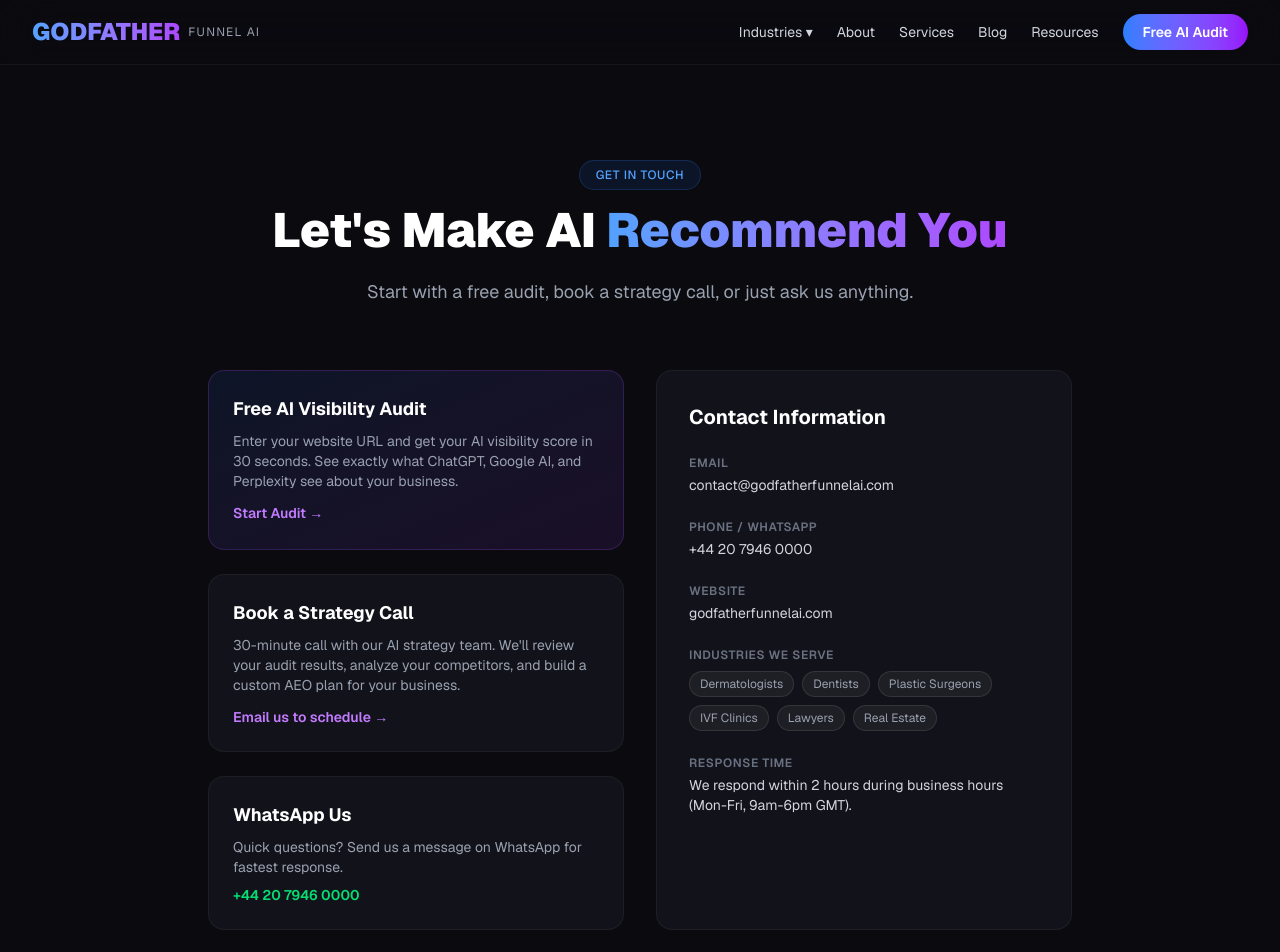
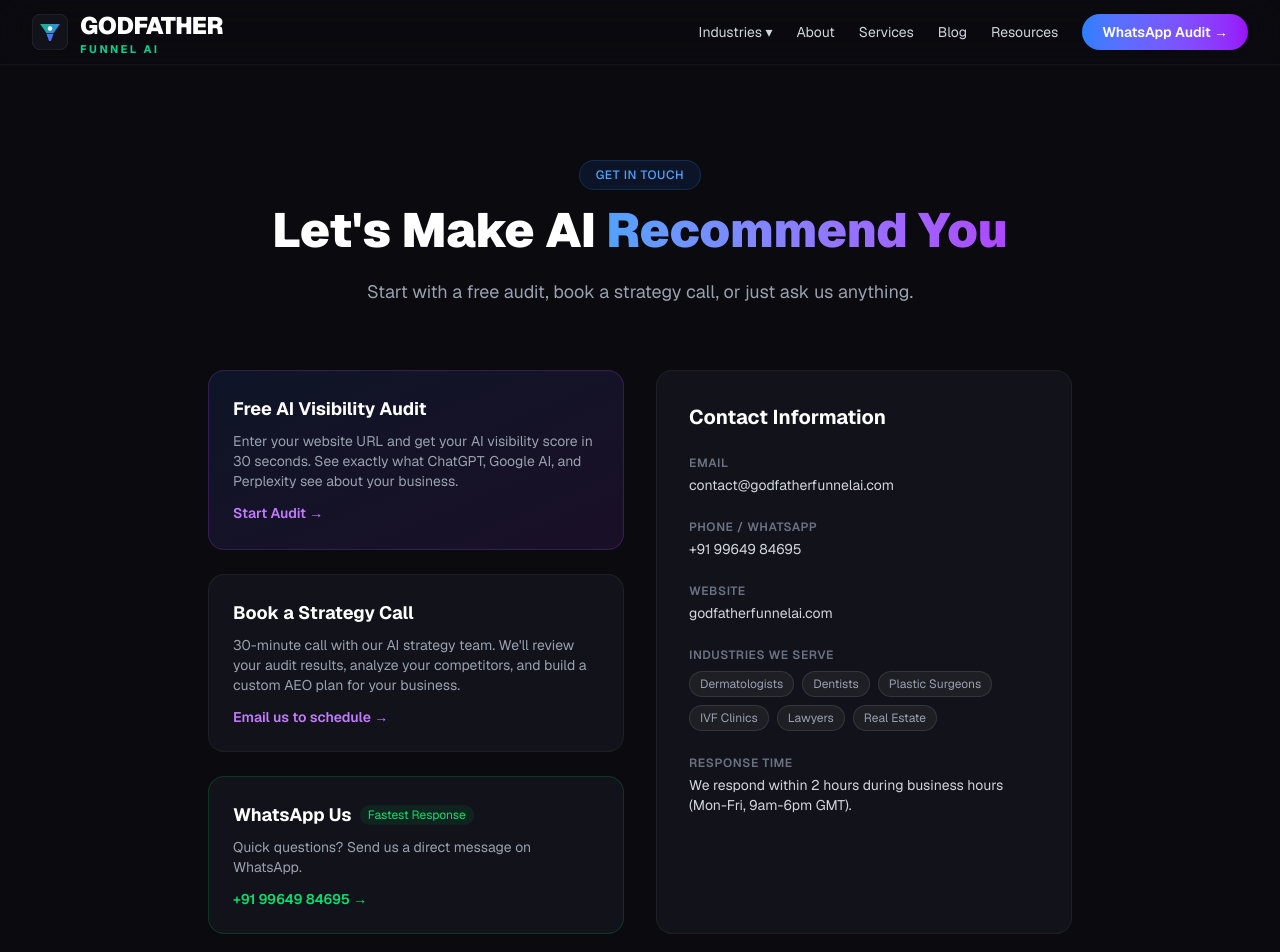
Before and after one commit to sansanjay9731-lang/godfatherfunnel, a Next.js app: page /contact in a window 1280 px wide. Shown: the top 952 px of the page. Built offline with nearby package versions, Linux system fonts and the light colour scheme.

Commit message:
feat: Replace CTA with WhatsApp (+91 99649 84695) and upgrade logo to high-trust executive vector emblem

```diff
--- a/app/contact/page.tsx
+++ b/app/contact/page.tsx
@@ -1,5 +1,6 @@
 import Link from "next/link";
 import type { Metadata } from "next";
+import { WHATSAPP_LINK } from "@/lib/constants";
 
 export const metadata: Metadata = {
   title: "Contact Godfather Funnel AI — Get Your Free AI Visibility Audit",
@@ -80,18 +81,23 @@
               </p>
             </div>
 
-            <div className="bg-[#12121a] border border-white/5 rounded-2xl p-6">
-              <h2 className="text-lg font-bold text-white mb-2">
-                WhatsApp Us
+            <a
+              href={WHATSAPP_LINK}
+              target="_blank"
+              rel="noopener noreferrer"
+              className="block bg-[#12121a] border border-green-500/20 rounded-2xl p-6 hover:border-green-500/40 transition-colors"
+            >
+              <h2 className="text-lg font-bold text-white mb-2 flex items-center gap-2">
+                <span>WhatsApp Us</span>
+                <span className="text-xs px-2 py-0.5 bg-green-500/10 text-green-400 rounded-full font-normal">Fastest Response</span>
               </h2>
               <p className="text-sm text-gray-400">
-                Quick questions? Send us a message on WhatsApp for fastest
-                response.
+                Quick questions? Send us a direct message on WhatsApp.
               </p>
-              <p className="text-sm text-green-400 mt-2 font-semibold">
-                +44 20 7946 0000
+              <p className="text-sm text-green-400 mt-3 font-semibold flex items-center gap-1">
+                +91 99649 84695 →
               </p>
-            </div>
+            </a>
           </div>
 
           {/* Contact Details */}
@@ -112,7 +118,7 @@
                 <h3 className="text-xs font-semibold text-gray-500 uppercase tracking-wider mb-1">
                   Phone / WhatsApp
                 </h3>
-                <p className="text-sm text-gray-300">+44 20 7946 0000</p>
+                <p className="text-sm text-gray-300">+91 99649 84695</p>
               </div>
               <div>
                 <h3 className="text-xs font-semibold text-gray-500 uppercase tracking-wider mb-1">
--- a/app/layout.tsx
+++ b/app/layout.tsx
@@ -74,7 +74,7 @@
                 "America's #1 AEO and AI marketing agency. We make AI recommend your business by name.",
               foundingDate: "2024",
               slogan: "Make AI Recommend You by Name",
-              telephone: "+1 (212) 555-0198",
+              telephone: "+91 99649 84695",
               areaServed: {
                 "@type": "Country",
                 name: "United States",
--- a/components/CTABar.tsx
+++ b/components/CTABar.tsx
@@ -1,6 +1,6 @@
 "use client";
 import { useState, useEffect, useRef } from "react";
-import Link from "next/link";
+import { WHATSAPP_LINK } from "@/lib/constants";
 
 export default function CTABar() {
   const [visible, setVisible] = useState(false);
@@ -35,12 +35,14 @@
         <p className="text-sm text-gray-300 hidden sm:block">
           Your competitors are AI-recommended. <span className="text-red-400 font-semibold">You&apos;re not.</span>
         </p>
-        <Link
-          href="/audit"
-          className="px-6 py-2.5 text-sm font-bold bg-gradient-to-r from-blue-500 to-purple-600 text-white rounded-full hover:shadow-lg hover:shadow-purple-500/25 transition-all mx-auto sm:mx-0"
+        <a
+          href={WHATSAPP_LINK}
+          target="_blank"
+          rel="noopener noreferrer"
+          className="px-6 py-2.5 text-sm font-bold bg-gradient-to-r from-green-500 to-emerald-600 text-white rounded-full hover:shadow-lg hover:shadow-green-500/25 transition-all mx-auto sm:mx-0 flex items-center gap-2"
         >
-          Get Free AI Audit →
-        </Link>
+          Chat on WhatsApp (+91 99649 84695) →
+        </a>
       </div>
     </div>
   );
--- a/components/Hero.tsx
+++ b/components/Hero.tsx
@@ -4,6 +4,8 @@
 import Image from "next/image";
 import { images } from "@/lib/niches";
 import "./hero-animations.css";
+
+import { WHATSAPP_LINK } from "@/lib/constants";
 
 interface HeroProps {
   headline: string;
@@ -24,7 +26,7 @@
   headline,
   subline,
   ctaText,
-  ctaHref = "/audit",
+  ctaHref = WHATSAPP_LINK,
   searchExample,
 }: HeroProps) {
   return (
--- /dev/null
+++ b/components/Logo.tsx
@@ -0,0 +1,117 @@
+import React from "react";
+import Link from "next/link";
+
+interface LogoProps {
+  size?: "sm" | "md" | "lg";
+  variant?: "full" | "icon";
+  className?: string;
+}
+
+export default function Logo({
+  size = "md",
+  variant = "full",
+  className = "",
+}: LogoProps) {
+  const iconSizes = {
+    sm: 28,
+    md: 36,
+    lg: 48,
+  };
+
+  const textSizes = {
+    sm: "text-lg",
+    md: "text-xl sm:text-2xl",
+    lg: "text-3xl",
+  };
+
+  const subTextSizes = {
+    sm: "text-[9px]",
+    md: "text-[11px]",
+    lg: "text-xs",
+  };
+
+  const s = iconSizes[size];
+
+  return (
+    <Link
+      href="/"
+      className={`inline-flex items-center gap-3 group focus:outline-none ${className}`}
+      aria-label="Godfather Funnel AI Home"
+    >
+      {/* Precision Emblem: Monogram G + Funnel Node */}
+      <div className="relative shrink-0 flex items-center justify-center">
+        <svg
+          width={s}
+          height={s}
+          viewBox="0 0 40 40"
+          fill="none"
+          xmlns="http://www.w3.org/2000/svg"
+          className="transition-transform duration-300 group-hover:scale-105"
+        >
+          {/* Subtle Outer Glow Container */}
+          <rect
+            width="40"
+            height="40"
+            rx="10"
+            className="fill-[#12121a] stroke-white/10 group-hover:stroke-emerald-500/40 transition-colors"
+          />
+
+          {/* Premium Geometric Funnel + AI Spark Symbol */}
+          {/* Top Funnel Bar */}
+          <path
+            d="M 9 11 L 31 11 L 24 21 L 16 21 Z"
+            fill="url(#logo-grad-top)"
+          />
+          {/* Stem / Column */}
+          <path
+            d="M 16 22 L 24 22 L 21 30 L 19 30 Z"
+            fill="url(#logo-grad-bot)"
+          />
+          {/* Precision Center Node */}
+          <circle cx="20" cy="16" r="2.5" fill="#FFFFFF" />
+
+          {/* Gradients for high trust & authority */}
+          <defs>
+            <linearGradient
+              id="logo-grad-top"
+              x1="9"
+              y1="11"
+              x2="31"
+              y2="21"
+              gradientUnits="userSpaceOnUse"
+            >
+              <stop stopColor="#10B981" /> {/* Emerald Trust */}
+              <stop offset="1" stopColor="#3B82F6" /> {/* Corporate Blue */}
+            </linearGradient>
+            <linearGradient
+              id="logo-grad-bot"
+              x1="16"
+              y1="22"
+              x2="24"
+              y2="30"
+              gradientUnits="userSpaceOnUse"
+            >
+              <stop stopColor="#3B82F6" />
+              <stop offset="1" stopColor="#6366F1" /> {/* Indigo */}
+            </linearGradient>
+          </defs>
+        </svg>
+      </div>
+
+      {variant === "full" && (
+        <div className="flex flex-col justify-center leading-none">
+          <span
+            className={`font-black tracking-tight text-white font-sans ${textSizes[size]}`}
+          >
+            GODFATHER
+          </span>
+          <span
+            className={`font-bold tracking-[0.22em] text-emerald-400 uppercase mt-0.5 ${subTextSizes[size]}`}
+          >
+            FUNNEL AI
+          </span>
+        </div>
+      )}
+    </Link>
+  );
+}
--- a/components/Navbar.tsx
+++ b/components/Navbar.tsx
@@ -2,6 +2,7 @@
 import { useState } from "react";
 import Link from "next/link";
 import { niches } from "@/lib/niches";
+import { WHATSAPP_LINK } from "@/lib/constants";
 
 const nichesByCategory: Record<string, typeof niches> = {};
 for (const n of niches) {
@@ -18,6 +19,8 @@
   finance: "Finance",
 };
 
+import Logo from "@/components/Logo";
+
 export default function Navbar() {
   const [open, setOpen] = useState(false);
 
@@ -25,14 +28,7 @@
     <nav className="fixed top-0 left-0 right-0 z-50 bg-[#0a0a0f]/80 backdrop-blur-xl border-b border-white/5">
       <div className="max-w-7xl mx-auto px-4 sm:px-6 lg:px-8">
         <div className="flex items-center justify-between h-16">
-          <Link href="/" className="flex items-center gap-2">
-            <span className="text-2xl font-black bg-gradient-to-r from-blue-400 to-purple-500 bg-clip-text text-transparent">
-              GODFATHER
-            </span>
-            <span className="text-xs text-gray-400 uppercase tracking-widest">
-              Funnel AI
-            </span>
-          </Link>
+          <Logo size="md" />
 
           {/* Desktop */}
           <div className="hidden md:flex items-center gap-6">
@@ -74,12 +70,14 @@
             <Link href="/resources" className="text-gray-300 hover:text-white text-sm transition">
               Resources
             </Link>
-            <Link
-              href="/audit"
-              className="px-5 py-2 text-sm font-semibold bg-gradient-to-r from-blue-500 to-purple-600 text-white rounded-full hover:shadow-lg hover:shadow-purple-500/25 transition-all"
+            <a
+              href={WHATSAPP_LINK}
+              target="_blank"
+              rel="noopener noreferrer"
+              className="px-5 py-2 text-sm font-semibold bg-gradient-to-r from-blue-500 to-purple-600 text-white rounded-full hover:shadow-lg hover:shadow-purple-500/25 transition-all flex items-center gap-1.5"
             >
-              Free AI Audit
-            </Link>
+              WhatsApp Audit →
+            </a>
           </div>
 
           {/* Mobile toggle */}
@@ -117,13 +115,15 @@
             <Link href="/services" className="block py-2 text-gray-300 hover:text-white text-sm" onClick={() => setOpen(false)}>Services</Link>
             <Link href="/blog" className="block py-2 text-gray-300 hover:text-white text-sm" onClick={() => setOpen(false)}>Blog</Link>
             <Link href="/resources" className="block py-2 text-gray-300 hover:text-white text-sm" onClick={() => setOpen(false)}>Resources</Link>
-            <Link
-              href="/audit"
+            <a
+              href={WHATSAPP_LINK}
+              target="_blank"
+              rel="noopener noreferrer"
               className="block mt-4 text-center px-5 py-2 text-sm font-semibold bg-gradient-to-r from-blue-500 to-purple-600 text-white rounded-full"
               onClick={() => setOpen(false)}
             >
-              Free AI Audit
-            </Link>
+              WhatsApp Audit →
+            </a>
           </div>
         </div>
       )}
--- a/components/ServiceTiers.tsx
+++ b/components/ServiceTiers.tsx
@@ -1,6 +1,7 @@
 "use client";
 import { motion } from "framer-motion";
 import Link from "next/link";
+import { WHATSAPP_LINK } from "@/lib/constants";
 
 interface Service {
   tier: string;
@@ -68,16 +69,18 @@
                 ))}
               </ul>
 
-              <Link
-                href="/audit"
+              <a
+                href={WHATSAPP_LINK}
+                target="_blank"
+                rel="noopener noreferrer"
                 className={`mt-8 block text-center px-6 py-3 text-sm font-semibold rounded-full transition-all ${
                   i === 2
                     ? "bg-gradient-to-r from-amber-500 to-orange-500 text-black hover:shadow-lg hover:shadow-amber-500/25"
                     : "bg-white/5 text-white border border-white/10 hover:bg-white/10"
                 }`}
               >
-                Get Started
-              </Link>
+                Get Started on WhatsApp →
+              </a>
             </motion.div>
           ))}
         </div>
--- /dev/null
+++ b/lib/constants.ts
@@ -0,0 +1,3 @@
+export const WHATSAPP_NUMBER = "+91 99649 84695";
+export const WHATSAPP_RAW_NUMBER = "919964984695";
+export const WHATSAPP_LINK = "https://wa.me/919964984695?text=Hi%2C%20I%27d%20like%20a%20free%20AI%20visibility%20audit%20for%20my%20business.";
```
Also changed, not shown: components/Footer.tsx (+12 -9 lines).
